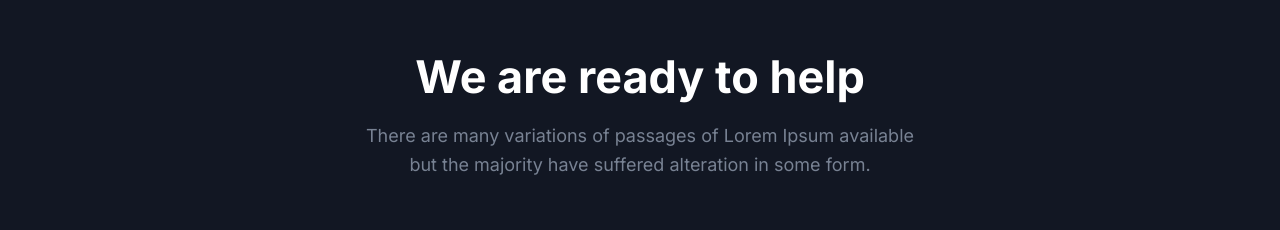
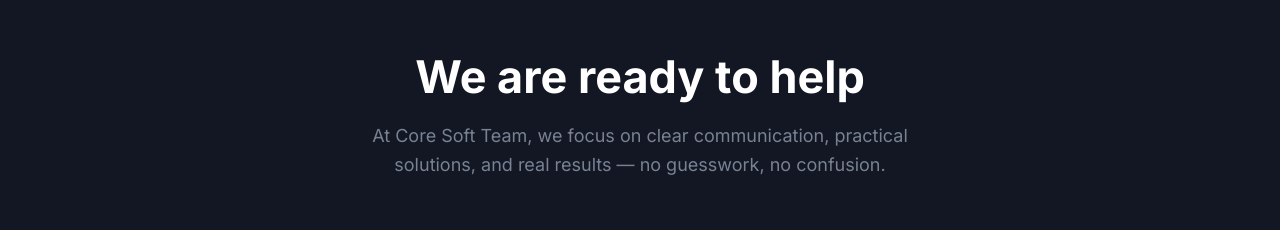
Before and after one commit to svisharma98/coresoftteam-web, a Next.js app: page / in a window 1280 px wide. Shown: the part 1760-1990 px from the top of the page. Built offline with nearby package versions, Linux system fonts and the light colour scheme.

Commit message:
Some content changes

```diff
--- a/src/components/Blog/index.tsx
+++ b/src/components/Blog/index.tsx
@@ -11,7 +11,7 @@
       <div className="container">
         <SectionTitle
           title="Our Latest Blogs"
-          paragraph="There are many variations of passages of Lorem Ipsum available but the majority have suffered alteration in some form."
+          paragraph="Explore fresh insights and practical advice from the Core Soft Team."
           center
         />
 
--- a/src/components/Pricing/index.tsx
+++ b/src/components/Pricing/index.tsx
@@ -12,12 +12,12 @@
       <div className="container">
         <SectionTitle
           title="Simple and Affordable Pricing"
-          paragraph="There are many variations of passages of Lorem Ipsum available but the majority have suffered alteration in some form."
+          paragraph="At Core Soft Team, we believe in transparent pricing that fits businesses of all sizes — whether you're a startup or an established enterprise. No hidden fees. No surprises. Just high-quality service at a fair price."
           center
           width="665px"
         />
 
-        <div className="w-full">
+        {/* <div className="w-full">
           <div className="mb-8 flex justify-center md:mb-12 lg:mb-16">
             <span
               onClick={() => setIsMonthly(true)}
@@ -97,7 +97,7 @@
             <OfferList text="Lifetime Access" status="active" />
             <OfferList text="Free Lifetime Updates" status="active" />
           </PricingBox>
-        </div>
+        </div> */}
       </div>
 
       <div className="absolute bottom-0 left-0 z-[-1]">
--- a/src/components/Testimonials/index.tsx
+++ b/src/components/Testimonials/index.tsx
@@ -38,7 +38,7 @@
       <div className="container">
         <SectionTitle
           title="What Our Users Says"
-          paragraph="There are many variations of passages of Lorem Ipsum available but the majority have suffered alteration in some form."
+          paragraph="Core Soft Team turned our idea into a fully functioning app in weeks. Professional, fast, and easy to work with!"
           center
         />
 
--- a/src/components/Video/index.tsx
+++ b/src/components/Video/index.tsx
@@ -14,7 +14,7 @@
         <div className="container">
           <SectionTitle
             title="We are ready to help"
-            paragraph="There are many variations of passages of Lorem Ipsum available but the majority have suffered alteration in some form."
+            paragraph="At Core Soft Team, we focus on clear communication, practical solutions, and real results — no guesswork, no confusion."
             center
             mb="80px"
           />
```
